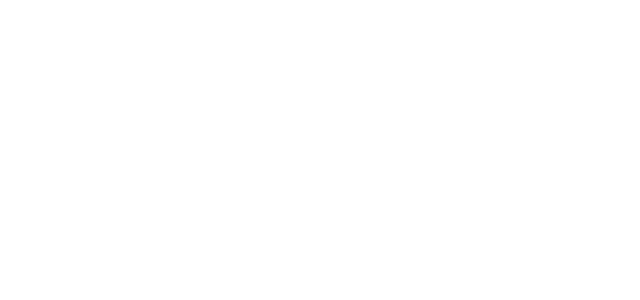
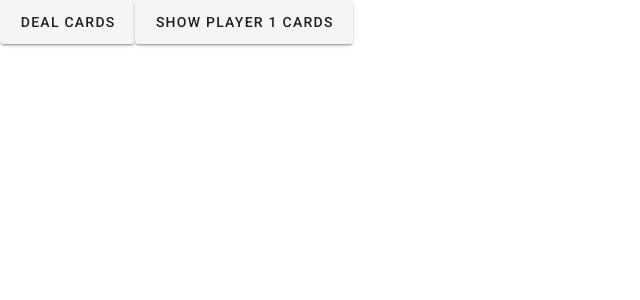
Before and after one commit to DoruNow/games, a Vue app: page /player/1/1 in a window 1280 px wide. Shown: the top 300 px of the page, without its empty margins (0-640 px from the left). Built offline with nearby package versions, Linux system fonts and the light colour scheme.

Commit message:
add player view route

```diff
--- a/src/components/DisplayLinks.vue
+++ b/src/components/DisplayLinks.vue
@@ -5,7 +5,7 @@
       <p class="title text--primary">Game Room Link:</p>
       <p class="subtitle-1 text--primary">
         {{
-          `http://192.168.5.122:8080/player/${this.$route.params.playerSelection}`
+          `http://192.168.5.122:8080/player/${this.$route.params.roomName}/${this.$route.params.playerSelection}`
         }}
       </p>
       <p class="title text--primary">Table link:</p>
--- a/src/components/Player.vue
+++ b/src/components/Player.vue
@@ -7,6 +7,14 @@
       @click="startGame"
       >Deal cards</v-btn
     >
+    <v-btn
+      large
+      color="primary-title"
+      v-if="displayStartGameButton"
+      @click="show1"
+      >Show player 1 cards</v-btn
+    >
+    <p v-if="this.cards">{{ cards[playerIndex] }}</p>
   </div>
 </template>
 
@@ -18,7 +26,9 @@ import { ShuffleDeck } from "../services/ShuffleDeck.ts";
 export default Vue.extend({
   data() {
     return {
-      displayStartGameButton: false
+      displayStartGameButton: false,
+      cards: null,
+      playerIndex: null
     };
   },
   mounted() {
@@ -29,7 +39,14 @@ export default Vue.extend({
   methods: {
     startGame() {
       const ShuffleDeckService = new ShuffleDeck();
-      ShuffleDeckService.shuffleDeck();
+      let payload = {
+        cardsInHands: ShuffleDeckService.shuffleDeck()
+      };
+      this.$store.commit({ type: "setGameState", value: payload });
+    },
+    show1() {
+      this.cards = this.$store.state.gameState.cardsInHands;
+      this.playerIndex = this.$route.params.playerNo;
     }
   }
 });
--- a/src/router/index.js
+++ b/src/router/index.js
@@ -29,7 +29,7 @@ const routes = [
     component: PlayView,
     children: [
       {
-        path: "/player/:playerNo",
+        path: "/player/:roomName/:playerNo",
         component: Player
       },
       {
--- a/src/services/ShuffleDeck.ts
+++ b/src/services/ShuffleDeck.ts
@@ -1,15 +1,14 @@
+// Built with flexibility in mind
+
 export class ShuffleDeck {
   // setDeck(selectedRange) {
   //   let skip;
   //   switch (selectedRange) {
-  //     case "all":
-  //       skip = 0;
-  //       break;
   //     case "sevenAndUp":
   //       skip = 6;
   //       break;
   //     default:
-  //       0;
+  //       skip = 0;
   //       break;
   //   }
   //   return this.buildDeck(skip);
@@ -19,12 +18,12 @@ export class ShuffleDeck {
     const cardTypes = ["Spades", "Hearts", "Diamonds", "Clubs"];
     let deck = [];
     cardTypes.forEach(type => {
-      [...Array(14).keys()].forEach(element => {
+      [...Array(14).keys()].forEach(value => {
         // skipping 0 avoids confusion when mapping the cards
-        if (element === 0 || (skip > 0 && element <= skip)) {
+        if (value === 0 || (skip > 0 && value <= skip)) {
           return;
         }
-        deck.push({ type, element });
+        deck.push({ type, value });
       });
     });
     return deck;
--- a/src/store/index.js
+++ b/src/store/index.js
@@ -7,18 +7,7 @@ Vue.use(Vuex);
 const store = new Vuex.Store({
   state: {
     gameSettings: {},
-    gameState: {
-      activeHand: ["", "", "", ""],
-      playerActive: null,
-      generalScore: [0, 0],
-      handsCount: null,
-      cardsInHands: {
-        player1: [],
-        player2: [],
-        player3: [],
-        player4: []
-      }
-    }
+    gameState: {}
   },
   mutations: {
     setGameState(state, payload) {
```
